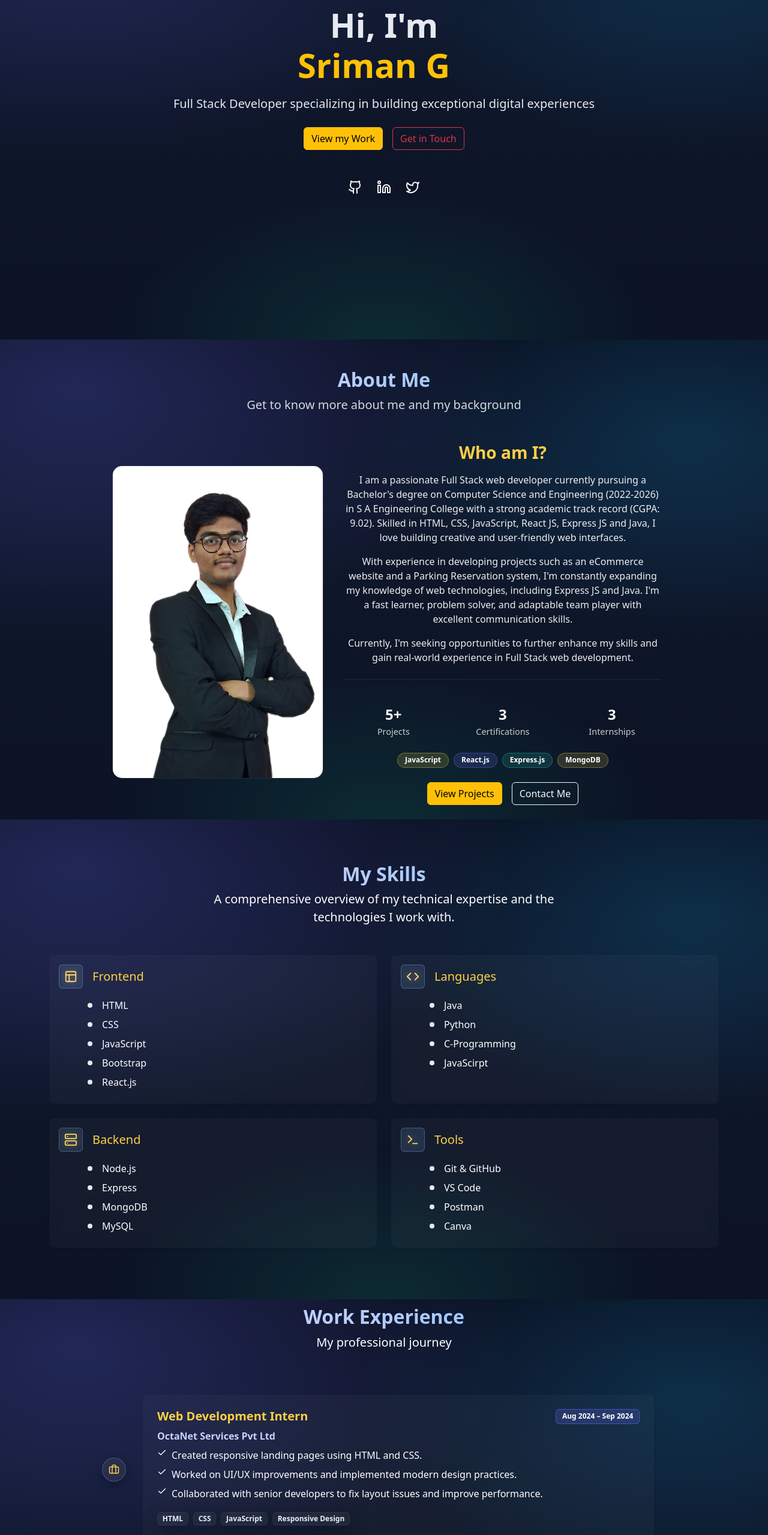
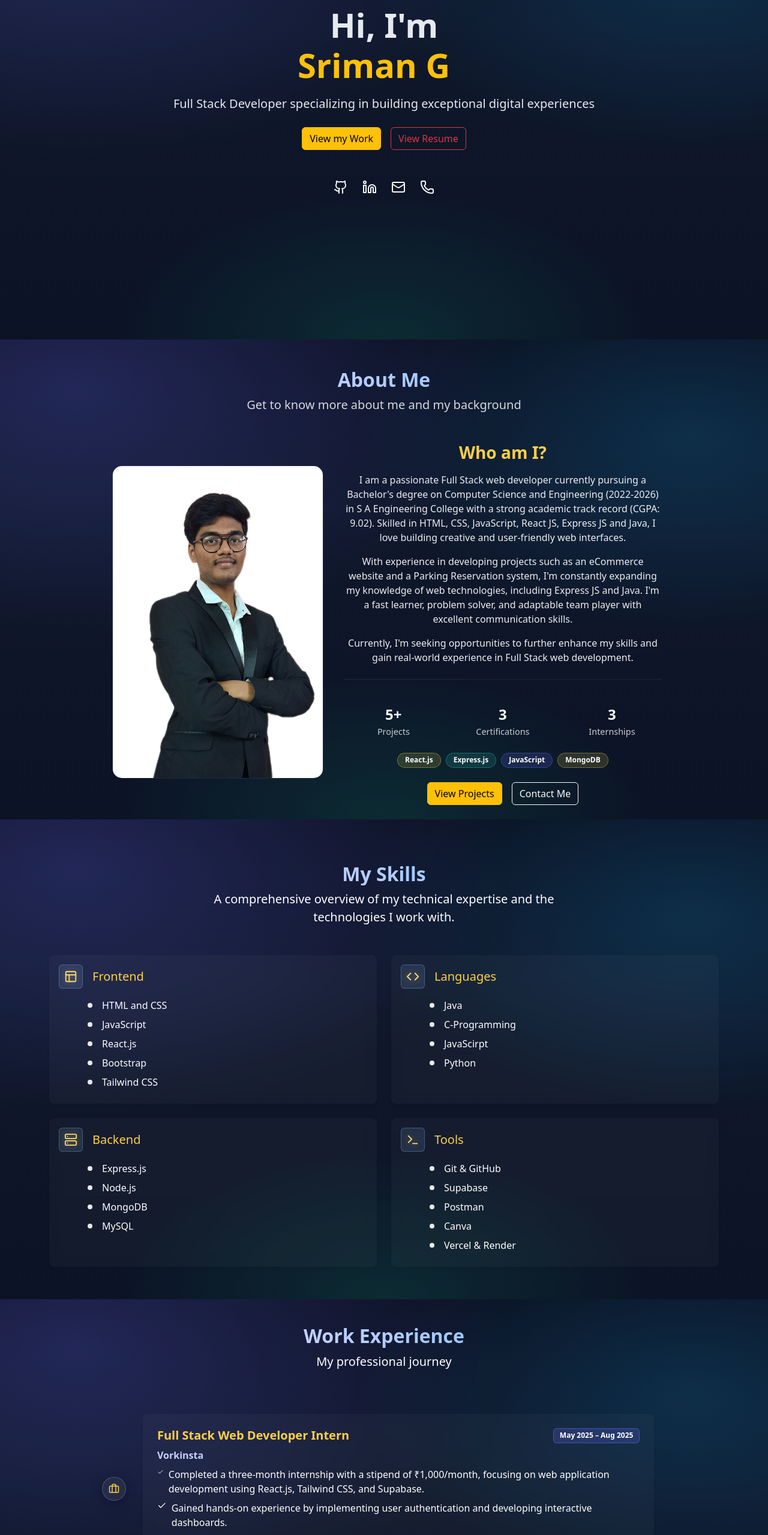
Before and after one commit to Sriman484/portfolio, a React (Vite) app: page / in a window 1280 px wide. Shown: the part 234-2793 px from the top of the page at 60% size. Built offline with nearby package versions, Linux system fonts and the light colour scheme.

Commit message:
ui changes done

```diff
--- a/src/components/About.jsx
+++ b/src/components/About.jsx
@@ -61,9 +61,9 @@ function About() {
                                 </div>
 
                                 <div className="mt-4 d-flex flex-wrap gap-2 justify-content-center">
-                                    <span className="badge badge-pill badge-amber">JavaScript</span>
-                                    <span className="badge badge-pill badge-indigo">React.js</span>
+                                    <span className="badge badge-pill badge-amber">React.js</span>
                                     <span className="badge badge-pill badge-teal">Express.js</span>
+                                    <span className="badge badge-pill badge-indigo">JavaScript</span>
                                     <span className="badge badge-pill badge-amber">MongoDB</span>
                                 </div>
 
--- a/src/components/Contact.jsx
+++ b/src/components/Contact.jsx
@@ -25,7 +25,7 @@ function Contact() {
                 </div>
                 <div className="ms-3 text-start d-flex align-items-center">
                   <h6 className="mb-0 me-2" style={{ minWidth: 90 }}>Email :</h6>
-                  <a href="mailto:contact@srimang.dev">srimang484@gmail.com</a>
+                  <a href="mailto:srimang484@gmail.com" className='text-white'>srimang484@gmail.com</a>
                 </div>
               </div>
 
@@ -35,7 +35,7 @@ function Contact() {
                 </div>
                 <div className="ms-3 text-start d-flex align-items-center">
                   <h6 className="mb-0 me-2" style={{ minWidth: 90 }}>Phone :</h6>
-                  <a href="tel:+1234567890">+91 9080345945</a>
+                  <a href="tel:+9080345945" className='text-white'>+91 9080345945</a>
                 </div>
               </div>
 
--- a/src/components/Experience.jsx
+++ b/src/components/Experience.jsx
@@ -3,15 +3,15 @@ import { Briefcase, Check } from 'lucide-react';
 
 const experiences = [
   {
-    role: 'Web Development Intern',
-    company: 'OctaNet Services Pvt Ltd',
-    duration: 'Aug 2024 – Sep 2024',
+    role: 'Full Stack Web Developer Intern',
+    company: 'Vorkinsta',
+    duration: 'May 2025 – Aug 2025',
     description: [
-      'Created responsive landing pages using HTML and CSS.',
-      'Worked on UI/UX improvements and implemented modern design practices.',
-      'Collaborated with senior developers to fix layout issues and improve performance.',
+      'Completed a three-month internship with a stipend of ₹1,000/month, focusing on web application development using React.js, Tailwind CSS, and Supabase.',
+      'Gained hands-on experience by implementing user authentication and developing interactive dashboards.',
+      'Delivered responsive, user-friendly interfaces while collaborating with the development team.',
     ],
-    technologies: ['HTML', 'CSS', 'JavaScript', 'Responsive Design'],
+    technologies: ['React.js', 'Tailwind CSS', 'Supabase', 'Git & GitHub', 'Testing'],
   },
   {
     role: 'Full Stack Web Developer Intern',
@@ -25,15 +25,15 @@ const experiences = [
     technologies: ['HTML', 'CSS', 'JavaScript', 'React.js', 'Responsive Design'],
   },
   {
-    role: 'Full Stack Web Developer Intern',
-    company: 'Vorkinsta',
-    duration: 'May 2025 – Aug 2025',
+    role: 'Web Development Intern',
+    company: 'OctaNet Services Pvt Ltd',
+    duration: 'Aug 2024 – Sep 2024',
     description: [
-      'Completed a three-month internship with a stipend of ₹1,000/month, focusing on web application development using React.js, Tailwind CSS, and Supabase.',
-      'Gained hands-on experience by implementing user authentication and developing interactive dashboards.',
-      'Delivered responsive, user-friendly interfaces while collaborating with the development team.',
+      'Created responsive landing pages using HTML and CSS.',
+      'Worked on UI/UX improvements and implemented modern design practices.',
+      'Collaborated with senior developers to fix layout issues and improve performance.',
     ],
-    technologies: ['React.js', 'Tailwind CSS', 'Supabase', 'User Authentication', 'Dashboard Development'],
+    technologies: ['HTML', 'CSS', 'JavaScript', 'Responsive Design'],
   }
 ];
 
--- a/src/components/Footer.jsx
+++ b/src/components/Footer.jsx
@@ -1,5 +1,5 @@
 import React from 'react';
-import { ArrowUp, Code, Github, Linkedin, Twitter } from 'lucide-react';
+import { ArrowUp, Code, Github, Linkedin, Mail, Phone } from 'lucide-react';
 
 function Footer() {
     const scrollToTop = () => {
@@ -28,9 +28,13 @@ function Footer() {
                                 <Linkedin size={20} />
                                 <span className="visually-hidden">LinkedIn</span>
                             </a>
-                            <a href="https://twitter.com/srimang" target="_blank" rel="noopener noreferrer" className="text-white-50">
-                                <Twitter size={20} />
-                                <span className="visually-hidden">Twitter</span>
+                            <a href="mailto:srimang484@gmail.com" className="text-white-50">
+                                <Mail size={20} />
+                                <span className="visually-hidden">Email</span>
+                            </a>
+                            <a href="tel:+919080345945" className="text-white-50">
+                                <Phone size={20} />
+                                <span className="visually-hidden">Phone</span>
                             </a>
                         </div>
                     </div>
--- a/src/components/Home.jsx
+++ b/src/components/Home.jsx
@@ -1,4 +1,4 @@
-import { ArrowDown, Github, Linkedin, Twitter } from 'lucide-react';
+import { Github, Linkedin, Mail, Phone } from 'lucide-react';
 import { useEffect, useState } from 'react';
 
 const TypewriterInline = ({ text = '', typingSpeed = 90, pauseTime = 700, cursor = true }) => {
@@ -75,8 +75,8 @@ const Home = () => {
                     >
                         View my Work
                     </button>
-                    <a href="#contact" className="btn btn-outline-danger">
-                        Get in Touch
+                    <a href="/Sriman-Resume.pdf" className="btn btn-outline-danger" target="_blank" rel="noopener noreferrer">
+                        View Resume
                     </a>
                 </div>
 
@@ -87,8 +87,11 @@ const Home = () => {
                     <a href="https://www.linkedin.com/in/sriman-g-b01525274" target="_blank" rel="noopener noreferrer" className="text-light">
                         <Linkedin size={24} />
                     </a>
-                    <a href="https://twitter.com/srimang" target="_blank" rel="noopener noreferrer" className="text-light">
-                        <Twitter size={24} />
+                    <a href="mailto:srimang484@gmail.com" className="text-light">
+                        <Mail size={24} />
+                    </a>
+                    <a href="tel:+919080345945" className="text-light">
+                        <Phone size={24} />
                     </a>
                 </div>
             </div>
--- a/src/components/Projects.jsx
+++ b/src/components/Projects.jsx
@@ -76,9 +76,10 @@ function Projects() {
               >
                 <div className="position-relative">
                   <img src={project.image} alt={project.title} className="project-image" />
-                  {project.githubUrl && project.liveUrl && (
+                  {(project.githubUrl || project.liveUrl) && (
                     <div className="project-overlay">
                       <div className="d-flex gap-3">
+                        {project.githubUrl && (
                           <a
                             href={project.githubUrl}
                             target="_blank"
@@ -88,6 +89,8 @@ function Projects() {
                           >
                             <Github size={18} />
                           </a>
+                        )}
+                        {project.liveUrl && (
                           <a
                             href={project.liveUrl}
                             target="_blank"
@@ -97,6 +100,7 @@ function Projects() {
                           >
                             <ExternalLink size={18} />
                           </a>
+                        )}
                       </div>
                     </div>
                   )}
--- a/src/components/Skills.jsx
+++ b/src/components/Skills.jsx
@@ -5,22 +5,22 @@ const skill = [
   {
     category: "Frontend",
     icon: <Layout className="bi-icon" />,
-    items: ["HTML", "CSS", "JavaScript", "Bootstrap", "React.js"],
+    items: ["HTML and CSS", "JavaScript","React.js", "Bootstrap", "Tailwind CSS"],
   },
   {
     category: "Languages",
     icon: <Code className="bi-icon" />,
-    items: ["Java", "Python", "C-Programming", "JavaScirpt"],
+    items: ["Java", "C-Programming", "JavaScirpt", "Python"],
   },
   {
     category: "Backend",
     icon: <Server className="bi-icon" />,
-    items: ["Node.js", "Express", "MongoDB", "MySQL"],
+    items: ["Express.js", "Node.js", "MongoDB", "MySQL"],
   },
   {
     category: "Tools",
     icon: <Terminal className="bi-icon" />,
-    items: ["Git & GitHub", "VS Code", "Postman", "Canva"],
+    items: ["Git & GitHub", "Supabase", "Postman", "Canva", "Vercel & Render"],
   },
 ];
 
--- a/src/index.css
+++ b/src/index.css
@@ -171,3 +171,14 @@ body, .navbar-bg {
   transform: translateY(0);
   opacity: 1;
 }
+
+footer a.text-white-50:hover {
+  color: #ffffff !important;
+  transition: color 0.2s ease-in-out;
+}
+
+#contact a,
+#contact a:hover,
+#contact a:focus {
+  text-decoration: none;
+}
```
Also changed, not shown: 1 other file (tests, documents, lock files or other folders). Lines whose indentation alone changed are shown as unchanged.
